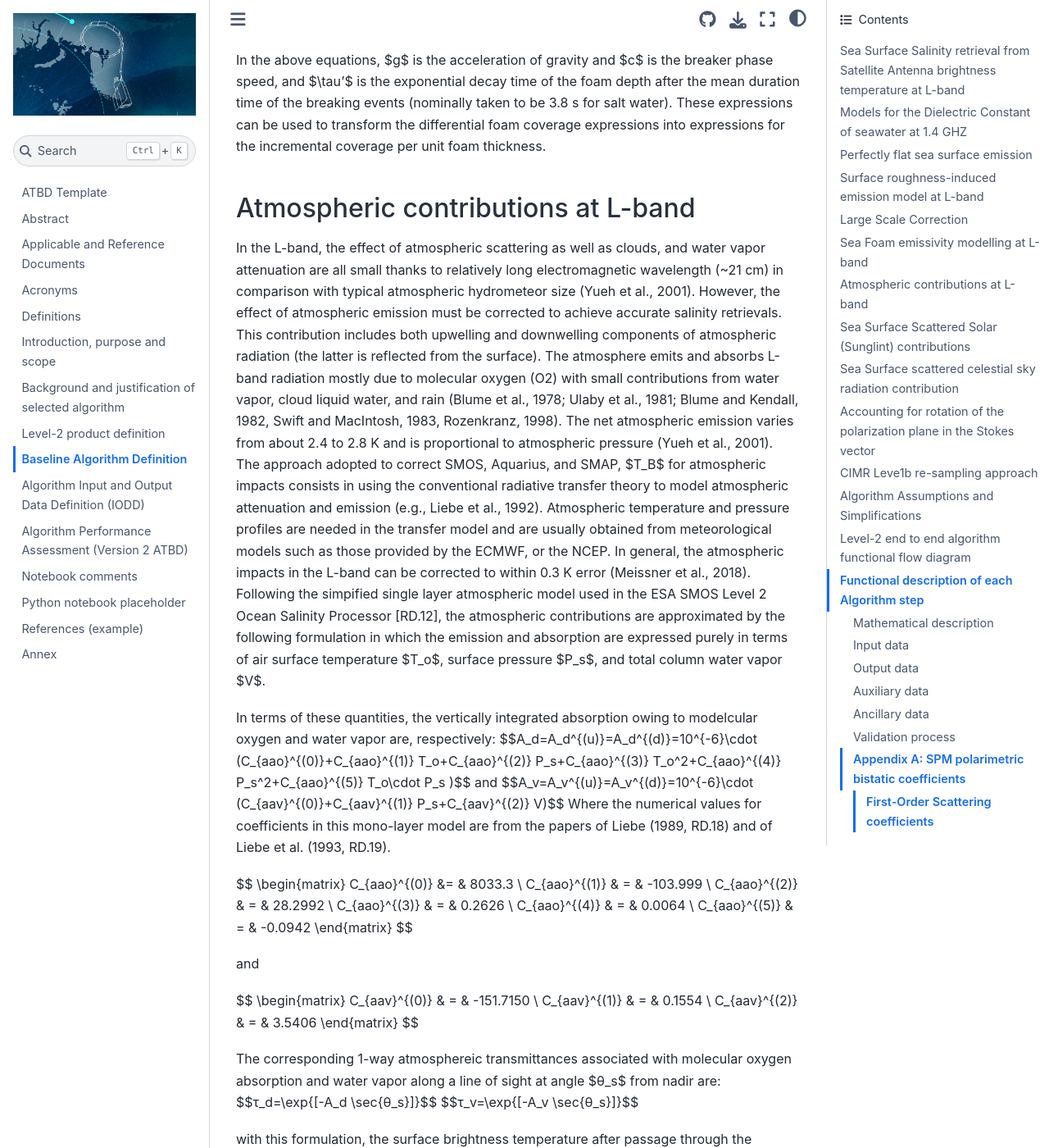
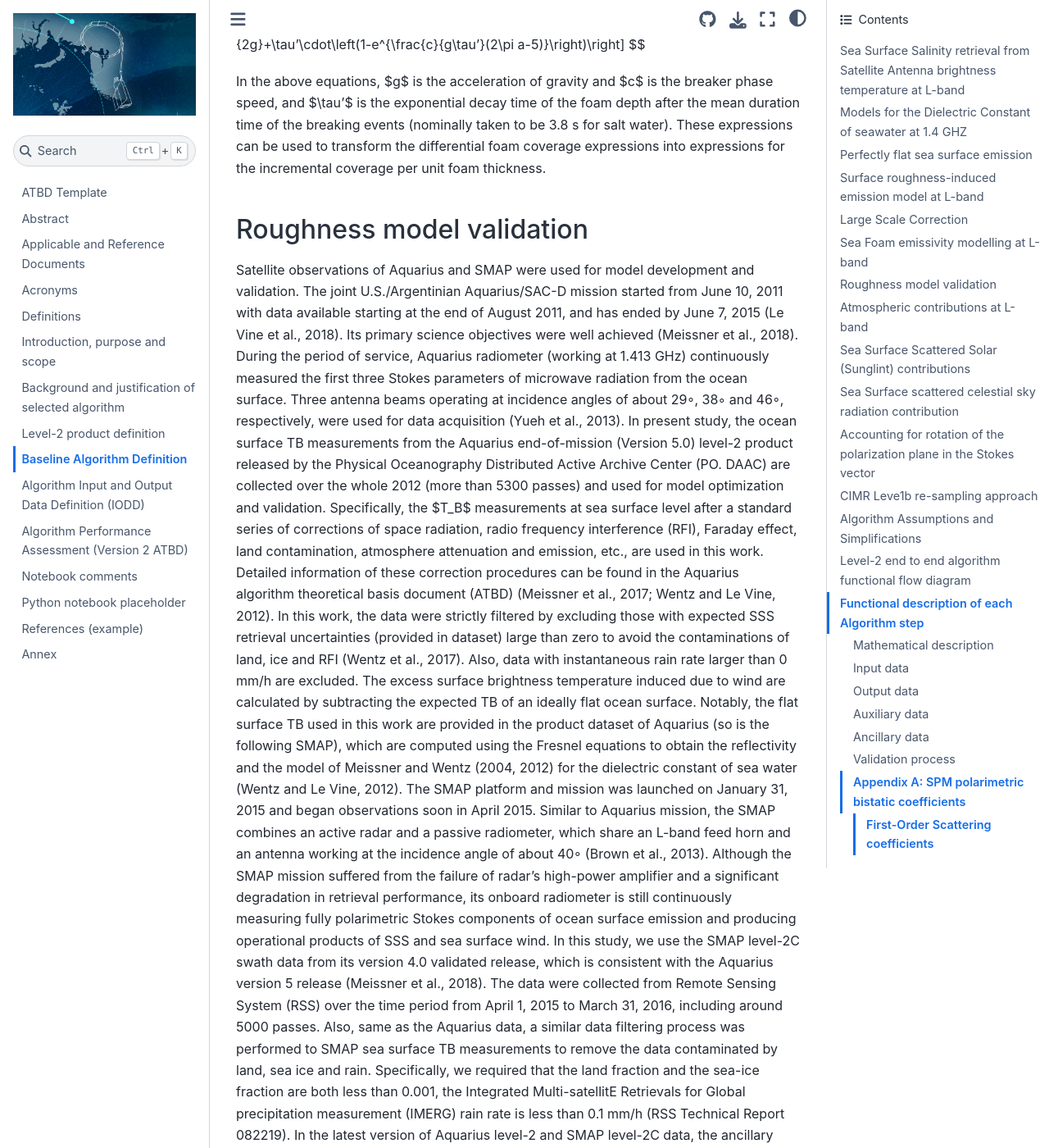
Before and after one commit to CIMR-Algos/L2SSS, a Jupyter Book: the page built from book/baseline_algorithm_definition.md, in a window 1280 px wide and 1400 px high, scrolled down 37367 px. Shown: the whole window at 82% size. Built offline with Jupyter Book 1.0.4 settings and Sphinx 7.4.7 and the Sphinx Book theme 1.1.4, drawn with Linux system fonts in a browser that asks for light colours; some of the changed text lies outside the part shown.

Commit message:
Update baseline_algorithm_definition.md

```diff
--- a/book/baseline_algorithm_definition.md
+++ b/book/baseline_algorithm_definition.md
@@ -984,12 +984,10 @@
 $$
 
 where $c_1$ and $c_2$ are the skewness coefficients, and $c_3$,
-$c_4$, and $c_5$ are the peakedness coefficients (see Table I).
-
-COEFFICIENTS FOR THE SEA SURFACE SLOPE PDF, WHERE U12.5 IS THE
-WIND SPEED AT 12.5 M ABOVE THE OCEAN SURFACE
-|  --- |
-|  Coefficients |
+$c_4$, and $c_5$ are the peakedness coefficients. These coefficients for the sea surface slope PDF are provided as function of $U_{12.5}$, the wind speed at 12.5 m above the ocean surfacesee Table :
+
+| --- |
+| Coefficients |
 |  $c_1=0.01-0.0086U_{12.5}$ |
 |  $c_2=0.04-0.0330U_{12.5}$ |
 |  $c_3=0.4$ |
@@ -997,7 +995,7 @@
 |  $c_5=0.23$ |
 
 
-The coefficients $\sigma_u$ and $\sigma_c$   are the root-mean-square (rms)
+The coefficients $\sigma_u$ and $\sigma_c$  are the root-mean-square (rms)
 slopes for the upwind and crosswind directions, respectively,
 which are calculated from the long-wave height spectrum
 as
@@ -1328,6 +1326,68 @@
 
 In the above equations, $g$ is the acceleration of gravity and $c$ is the breaker phase speed, and $\tau'$  is the exponential decay time of the foam depth after the mean duration time of the breaking events (nominally taken to be 3.8 s for salt water). These expressions can be used to transform the differential foam coverage expressions into expressions for the incremental coverage per unit foam thickness.
 
+### Roughness model validation ###
+
+Satellite observations of Aquarius and SMAP were used for model development and validation. The joint U.S./Argentinian Aquarius/SAC-D mission started from
+June 10, 2011 with data available starting at the end of August 2011,
+and has ended by June 7, 2015 (Le Vine et al., 2018). Its primary science
+objectives were well achieved (Meissner et al., 2018). During the period
+of service, Aquarius radiometer (working at 1.413 GHz) continuously
+measured the first three Stokes parameters of microwave radiation from
+the ocean surface. Three antenna beams operating at incidence angles of
+about 29◦, 38◦ and 46◦, respectively, were used for data acquisition
+(Yueh et al., 2013). In present study, the ocean surface TB measurements
+from the Aquarius end-of-mission (Version 5.0) level-2 product released
+by the Physical Oceanography Distributed Active Archive Center (PO.
+DAAC) are collected over the whole 2012 (more than 5300 passes) and
+used for model optimization and validation. Specifically, the $T_B$ measurements
+at sea surface level after a standard series of corrections of
+space radiation, radio frequency interference (RFI), Faraday effect, land contamination, atmosphere attenuation and emission, etc.,
+are used in this work. Detailed information of these correction procedures
+can be found in the Aquarius algorithm theoretical basis document
+(ATBD) (Meissner et al., 2017; Wentz and Le Vine, 2012). In this work,
+the data were strictly filtered by excluding those with expected SSS
+retrieval uncertainties (provided in dataset) large than zero to avoid the
+contaminations of land, ice and RFI (Wentz et al., 2017). Also, data with
+instantaneous rain rate larger than 0 mm/h are excluded. The excess
+surface brightness temperature induced due to wind are calculated by
+subtracting the expected TB of an ideally flat ocean surface. Notably, the
+flat surface TB used in this work are provided in the product dataset of
+Aquarius (so is the following SMAP), which are computed using the
+Fresnel equations to obtain the reflectivity and the model of Meissner
+and Wentz (2004, 2012) for the dielectric constant of sea water (Wentz
+and Le Vine, 2012).
+The SMAP platform and mission was launched on January 31, 2015
+and began observations soon in April 2015. Similar to Aquarius mission,
+the SMAP combines an active radar and a passive radiometer, which
+share an L-band feed horn and an antenna working at the incidence
+angle of about 40◦ (Brown et al., 2013). Although the SMAP mission
+suffered from the failure of radar's high-power amplifier and a significant
+degradation in retrieval performance, its onboard radiometer is still
+continuously measuring fully polarimetric Stokes components of ocean
+surface emission and producing operational products of SSS and sea
+surface wind. In this study, we use the SMAP level-2C swath data from
+its version 4.0 validated release, which is consistent with the Aquarius
+version 5 release (Meissner et al., 2018). The data were collected from
+Remote Sensing System (RSS) over the time period from April 1, 2015 to
+March 31, 2016, including around 5000 passes. Also, same as the
+Aquarius data, a similar data filtering process was performed to SMAP
+sea surface TB measurements to remove the data contaminated by land,
+sea ice and rain. Specifically, we required that the land fraction and the
+sea-ice fraction are both less than 0.001, the Integrated Multi-satellitE
+Retrievals for Global precipitation measurement (IMERG) rain rate is
+less than 0.1 mm/h (RSS Technical Report 082219).
+ In the latest version of Aquarius level-2 and SMAP
+level-2C data, the ancillary SST and SSS are from the Canadian Meteorological
+Center (CMC) Gridded High-Resolution SST (GHRSST) level-4
+field and the HYbrid coordinate ocean model (HYCOM) SSS field,
+respectively (Meissner et al., 2018). For the calculation of seawater
+dielectric constant, the Meissner-Wentz model is used in both the data
+processing of satellite observations and present study (Meissner and
+Wentz, 2004, 2012).
+
+
+
 ### Atmospheric contributions at L-band ###
 
 
```
